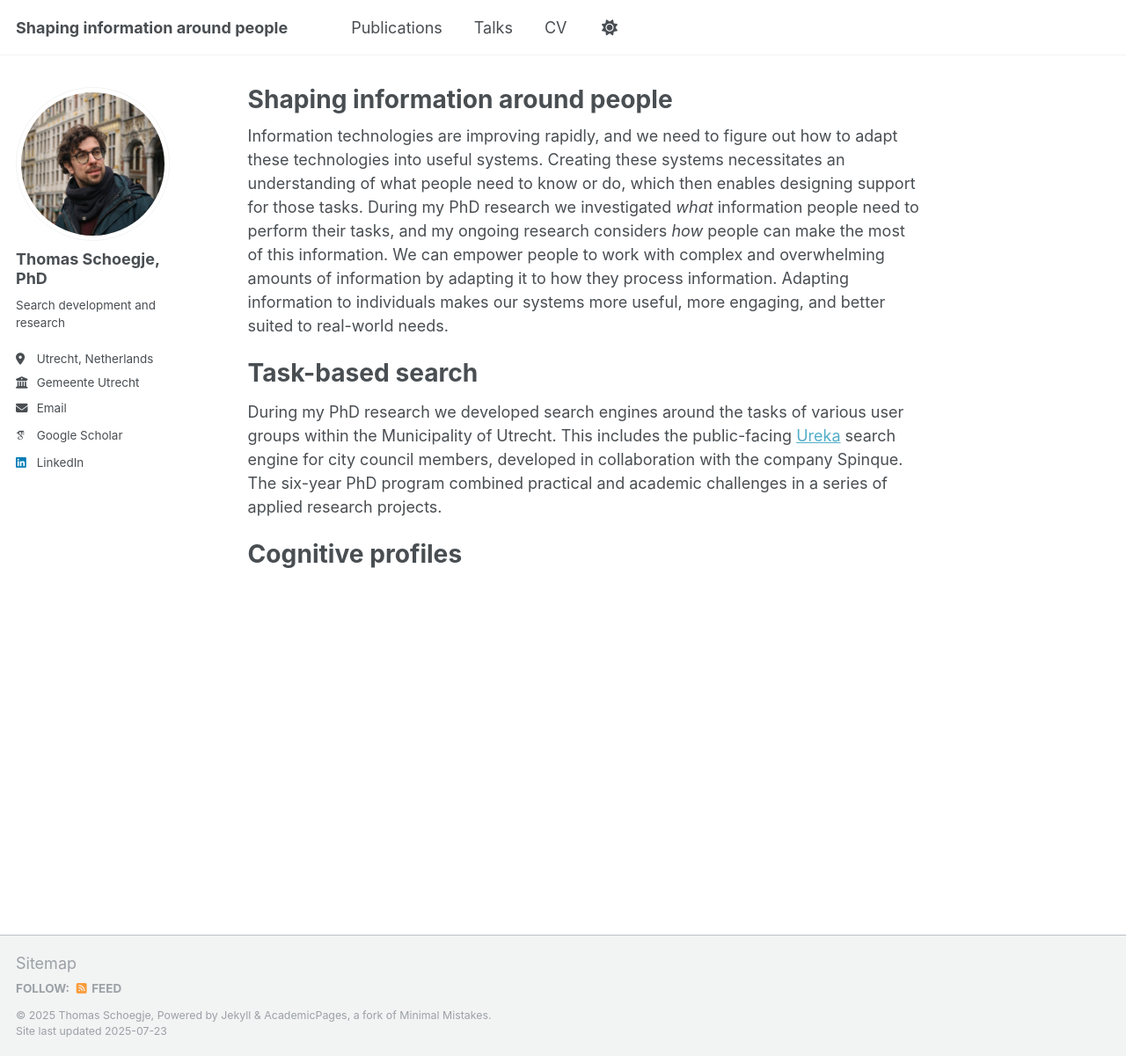
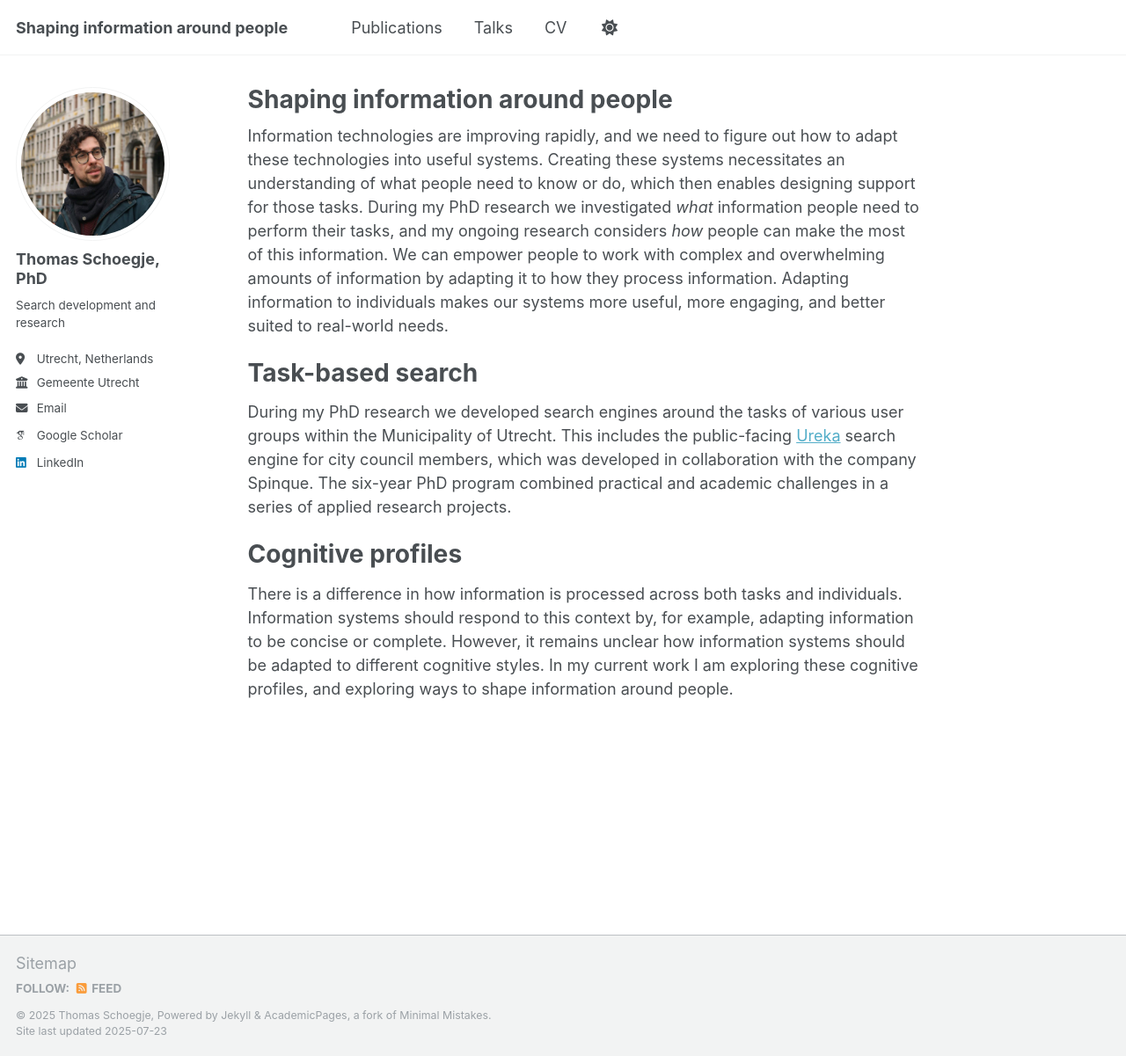
Before and after one commit to tmschoegje/tmschoegje.github.io, a Jekyll site: the page built from _pages/about.md, in a window 1280 px wide and 1201 px high. Shown: the whole window at 88% size. Built offline with Jekyll 4.4.1, drawn with Linux system fonts in a browser that asks for light colours; some web fonts are replaced; a script that is not in the unit is left out.

Commit message:
Update about.md

```diff
--- a/_pages/about.md
+++ b/_pages/about.md
@@ -15,7 +15,8 @@ Information technologies are improving rapidly, and we need to figure out how to
 
 
 # Task-based search
-During my PhD research we developed search engines around the tasks of various user groups within the Municipality of Utrecht. This includes the public-facing [Ureka](https://ureka.utrecht.nl) search engine for city council members, developed in collaboration with the company Spinque. The six-year PhD program combined practical and academic challenges in a series of applied research projects.
+During my PhD research we developed search engines around the tasks of various user groups within the Municipality of Utrecht. This includes the public-facing [Ureka](https://ureka.utrecht.nl) search engine for city council members, which was developed in collaboration with the company Spinque. The six-year PhD program combined practical and academic challenges in a series of applied research projects.
 
 
 # Cognitive profiles
+There is a difference in how information is processed across both tasks and individuals. Information systems should respond to this context by, for example, adapting information to be concise or complete. However, it remains unclear how information systems should be adapted to different cognitive styles. In my current work I am exploring these cognitive profiles, and exploring ways to shape information around people.
```
